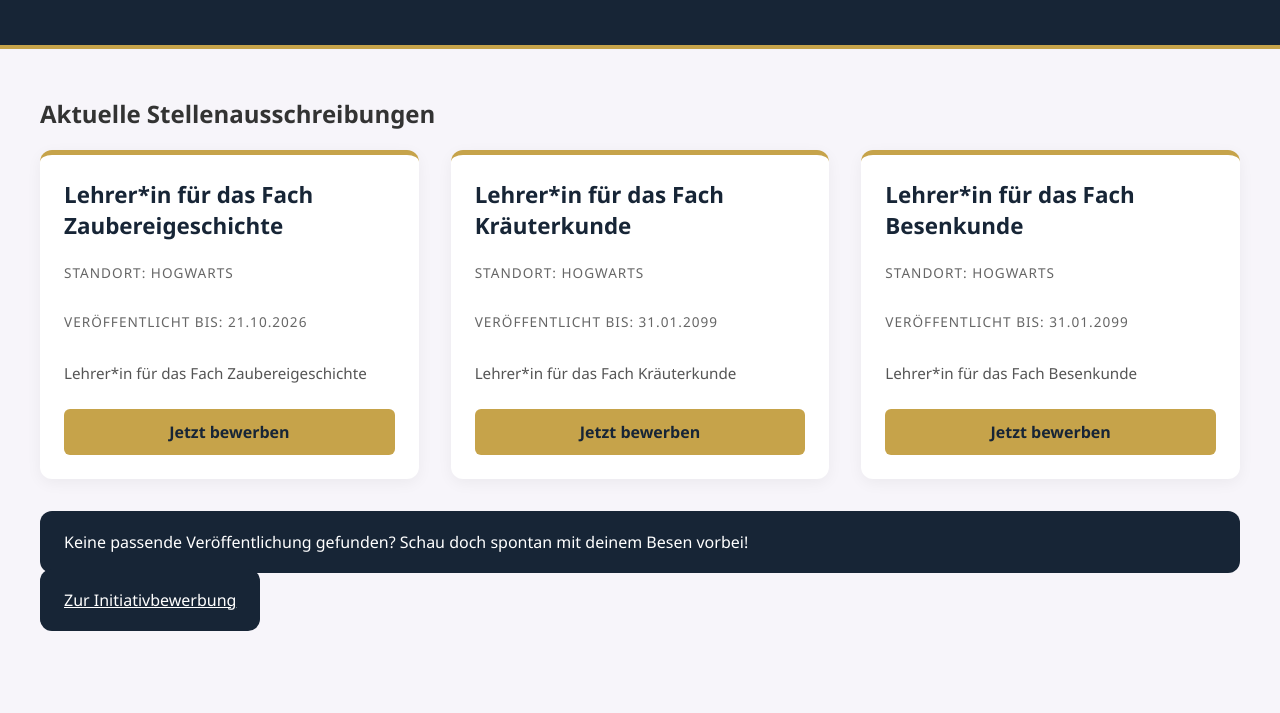
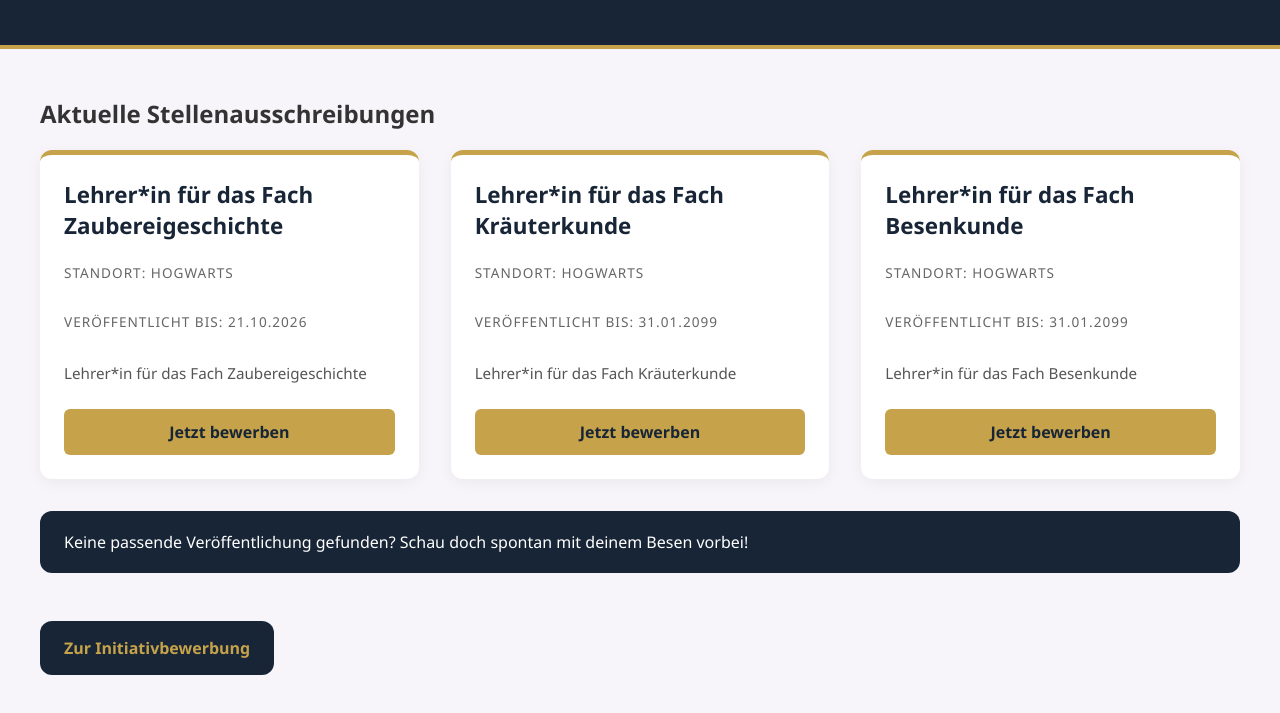
Before and after one commit to Borsol/borsol.github.io, a plain HTML site: page hogwarts.html in a window 1280 px wide. Shown: the part 141-854 px from the top of the page. Before the commit the page ends 800 px from the top, so only its background shows below. Drawn offline with Linux system fonts and the light colour scheme.

Commit message:
Update hogwarts.html

```diff
--- a/hogwarts.html
+++ b/hogwarts.html
@@ -145,10 +145,20 @@
       border-radius:12px;
     }
 
-    .initiativ a{
-      color:var(--gold);
-      font-weight:700;
-    }
+    a.initiativ {
+    display: inline-block;
+
+    color: var(--gold);
+    background: var(--blue);
+
+    padding: 16px 24px;
+    border-radius: 12px;
+
+    text-decoration: none;
+    font-weight: 700;
+
+    transition: all .2s ease;
+}
   </style>
 </head>
 <body>
```
